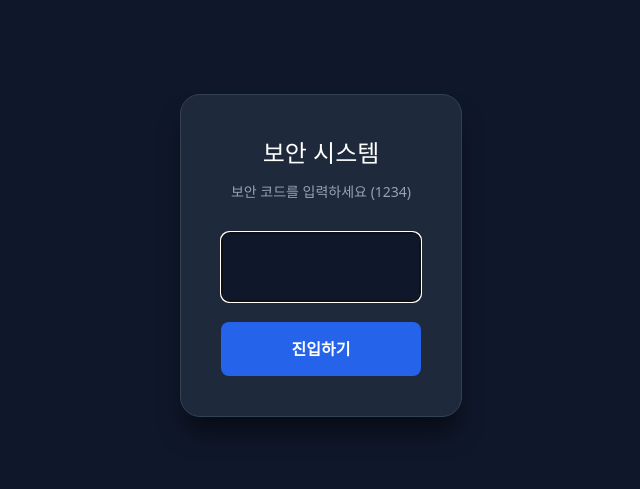
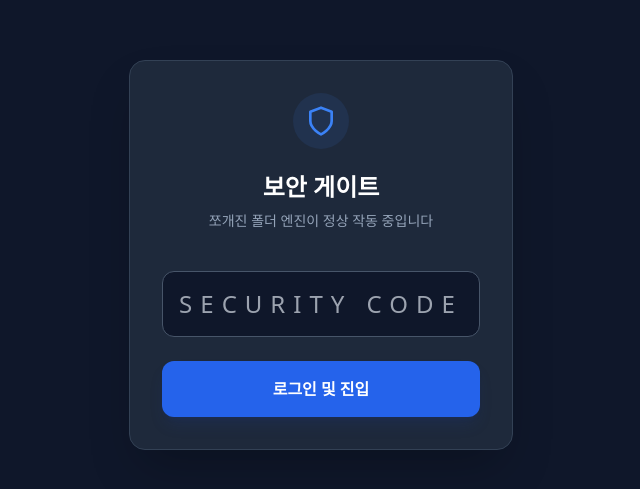
Before and after one commit to freepass-creator/freeepasserp2, a React (Vite) app: page / in a window 1280 px wide. Shown: the part 145-634 px from the top of the page, without its empty margins (319-959 px from the left). Built offline with nearby package versions, Linux system fonts and the light colour scheme.

Commit message:
Update App.js

```diff
--- a/src/App.js
+++ b/src/App.js
@@ -3,64 +3,35 @@ import React, { useState } from 'react';
 export default function App() {
   const [code, setCode] = useState('');
 
+  const handleEntry = (e) => {
+    e.preventDefault();
+    if (code === '1234') alert('인증되었습니다! 시스템을 불러옵니다.');
+    else alert('보안코드가 틀렸습니다.');
+  };
+
   return (
-    <div style={{
-      display: 'flex',
-      alignItems: 'center',
-      justifyContent: 'center',
-      minHeight: '100vh',
-      width: '100vw',
-      backgroundColor: '#0f172a',
-      position: 'fixed', // 화면에 강제 고정
-      top: 0,
-      left: 0
-    }}>
-      <div style={{
-        backgroundColor: '#1e293b',
-        padding: '40px',
-        borderRadius: '20px',
-        border: '1px solid #334155',
-        textAlign: 'center',
-        boxShadow: '0 20px 25px -5px rgba(0, 0, 0, 0.5)'
-      }}>
-        <h1 style={{ color: 'white', fontSize: '24px', margin: '0 0 10px 0' }}>보안 시스템</h1>
-        <p style={{ color: '#94a3b8', fontSize: '14px', marginBottom: '30px' }}>보안 코드를 입력하세요 (1234)</p>
+    <div className="flex items-center justify-center min-h-screen w-full bg-[#0F172A]">
+      <div className="w-full max-w-sm p-8 bg-[#1E293B] rounded-2xl shadow-2xl border border-slate-700">
+        <div className="text-center mb-10">
+          <div className="inline-block p-3 rounded-full bg-blue-500/10 mb-4">
+            <svg xmlns="http://www.w3.org/2000/svg" width="32" height="32" viewBox="0 0 24 24" fill="none" stroke="#3B82F6" strokeWidth="2" strokeLinecap="round" strokeLinejoin="round"><path d="M12 22s8-4 8-10V5l-8-3-8 3v7c0 6 8 10 8 10z"/></svg>
+          </div>
+          <h1 className="text-2xl font-bold text-white">보안 게이트</h1>
+          <p className="text-slate-400 text-sm mt-2">쪼개진 폴더 엔진이 정상 작동 중입니다</p>
+        </div>
 
+        <form onSubmit={handleEntry} className="space-y-6">
           <input
             type="password"
-          style={{
-            width: '200px',
-            padding: '15px',
-            borderRadius: '8px',
-            border: '2px solid #3b82f6',
-            backgroundColor: '#0f172a',
-            color: 'white',
-            fontSize: '24px',
-            textAlign: 'center',
-            letterSpacing: '5px'
-          }}
+            placeholder="SECURITY CODE"
+            className="w-full p-4 bg-[#0F172A] border border-slate-600 rounded-xl text-white text-center text-2xl tracking-[8px] focus:border-blue-500 outline-none transition-all"
             value={code}
             onChange={(e) => setCode(e.target.value)}
-          autoFocus
           />
-
-        <button
-          onClick={() => alert('입력값: ' + code)}
-          style={{
-            display: 'block',
-            width: '100%',
-            marginTop: '20px',
-            padding: '15px',
-            backgroundColor: '#2563eb',
-            color: 'white',
-            border: 'none',
-            borderRadius: '8px',
-            fontWeight: 'bold',
-            cursor: 'pointer'
-          }}
-        >
-          진입하기
+          <button className="w-full p-4 bg-blue-600 hover:bg-blue-500 text-white font-bold rounded-xl shadow-lg shadow-blue-900/20 transition-all">
+            로그인 및 진입
           </button>
+        </form>
       </div>
     </div>
   );
```
Lines whose indentation alone changed are shown as unchanged.
